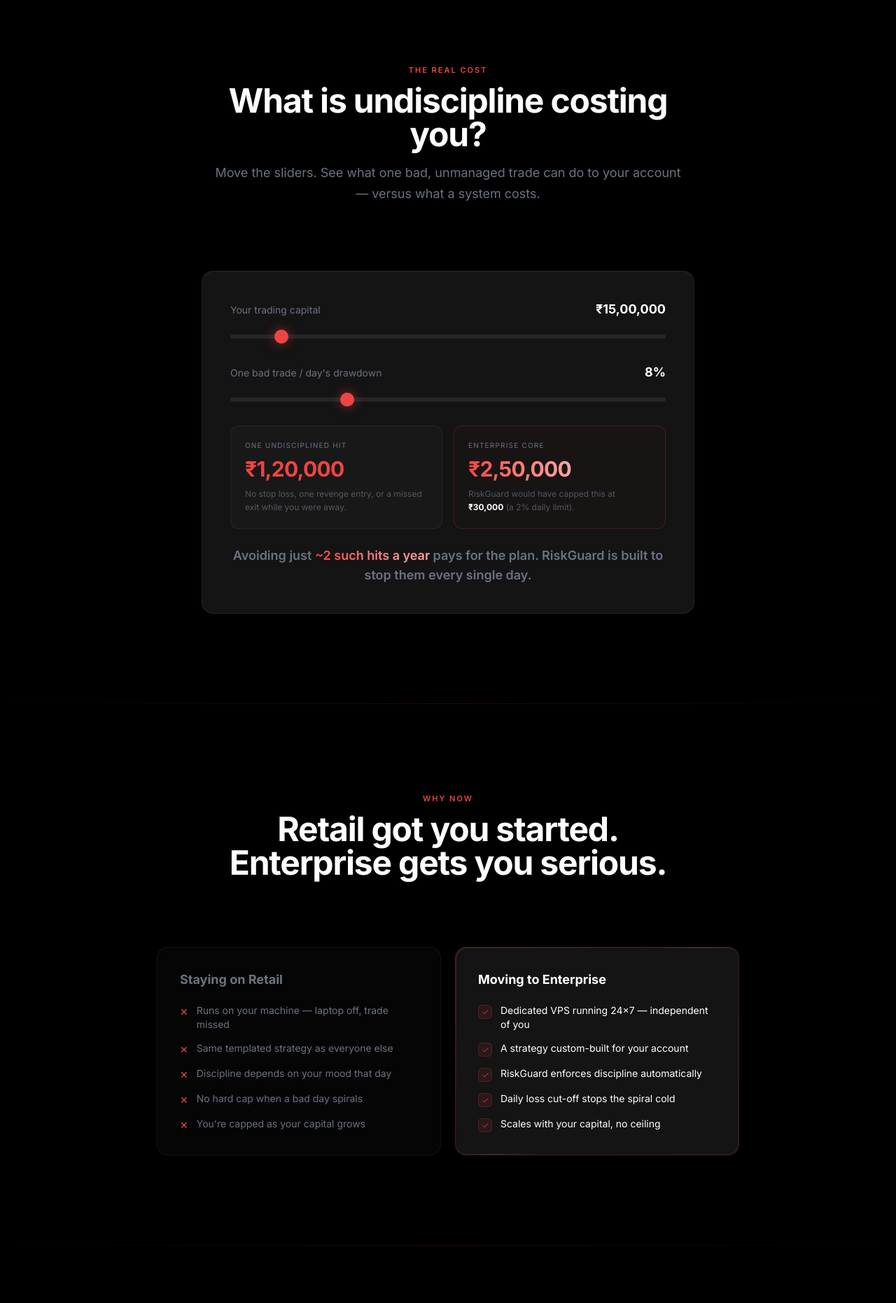
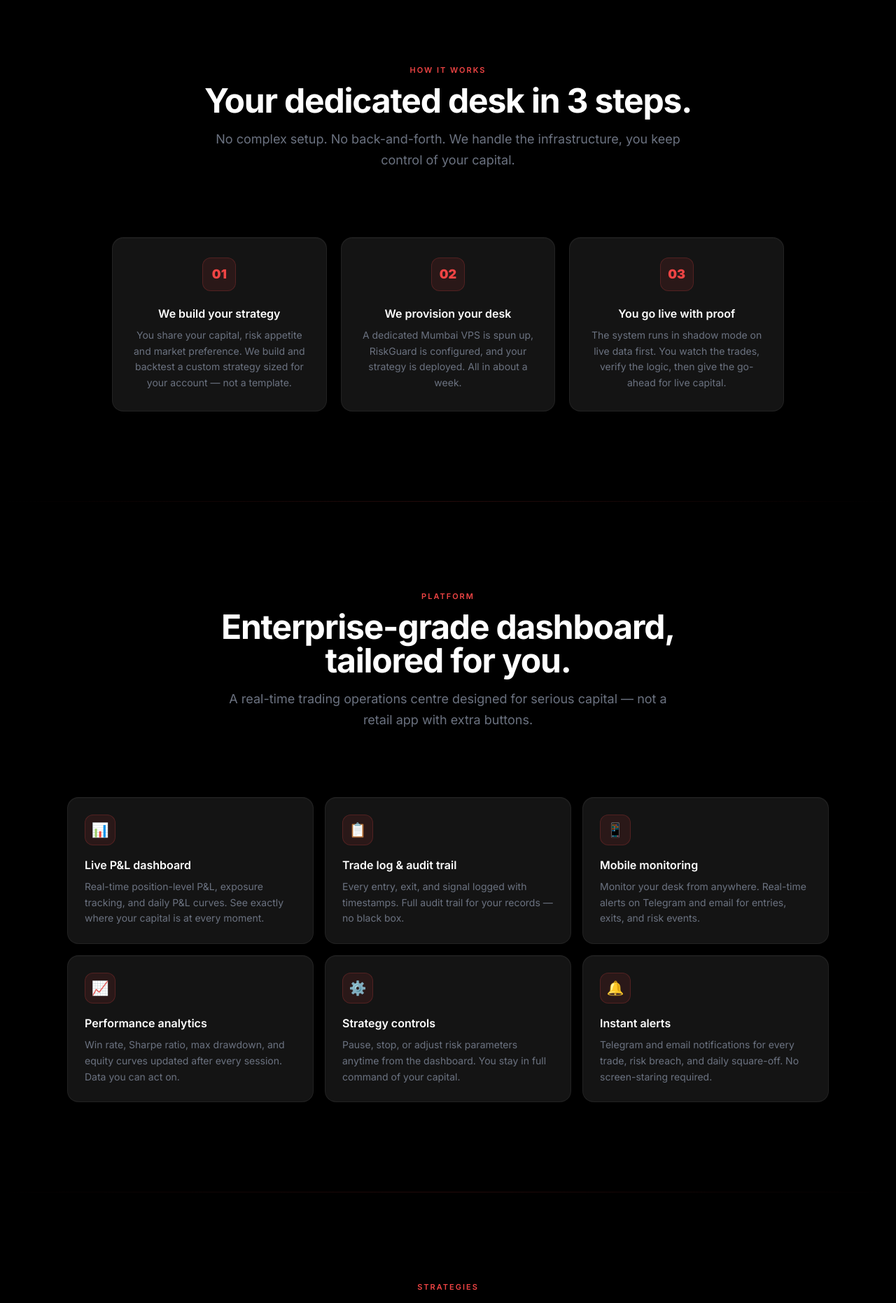
Before and after one commit to Aakibkhan07/ai.trademetrix.tech, a Next.js app: page /enterprise in a window 1280 px wide. Shown: the part 880-2742 px from the top of the page at 70% size. Built offline with nearby package versions, Linux system fonts and the light colour scheme; no server answers.

Commit message:
Add How It Works, Platform, Strategies sections to /enterprise page

```diff
--- a/src/app/enterprise/page.tsx
+++ b/src/app/enterprise/page.tsx
@@ -150,6 +150,108 @@
             </motion.div>
           </div>
         </section>
+
+        <div className="section-divider" />
+
+        {/* HOW IT WORKS */}
+        <Section id="how-it-works">
+          <div className="text-center max-w-3xl mx-auto mb-16 md:mb-24 px-4 sm:px-6 lg:px-8">
+            <SecLabel>How It Works</SecLabel>
+            <SecTitle>Your dedicated desk in 3 steps.</SecTitle>
+            <SecSub>No complex setup. No back-and-forth. We handle the infrastructure, you keep control of your capital.</SecSub>
+          </div>
+
+          <div className="max-w-5xl mx-auto px-4 sm:px-6 lg:px-8 grid md:grid-cols-3 gap-5">
+            {[
+              { num: '01', title: 'We build your strategy', desc: 'You share your capital, risk appetite and market preference. We build and backtest a custom strategy sized for your account — not a template.' },
+              { num: '02', title: 'We provision your desk', desc: 'A dedicated Mumbai VPS is spun up, RiskGuard is configured, and your strategy is deployed. All in about a week.' },
+              { num: '03', title: 'You go live with proof', desc: 'The system runs in shadow mode on live data first. You watch the trades, verify the logic, then give the go-ahead for live capital.' },
+            ].map((step, i) => (
+              <FadeIn key={step.num} delay={i * 0.1}>
+                <div className="rounded-2xl border border-white/[0.06] bg-card p-7 card-depth hover-lift text-center">
+                  <div className="w-12 h-12 rounded-xl bg-accent/10 border border-accent/20 flex items-center justify-center text-accent font-black text-lg mx-auto mb-5">
+                    {step.num}
+                  </div>
+                  <h3 className="text-base font-semibold text-white mb-2">{step.title}</h3>
+                  <p className="text-sm text-muted leading-relaxed">{step.desc}</p>
+                </div>
+              </FadeIn>
+            ))}
+          </div>
+        </Section>
+
+        <div className="section-divider" />
+
+        {/* PLATFORM */}
+        <Section id="platform">
+          <div className="text-center max-w-3xl mx-auto mb-16 md:mb-24 px-4 sm:px-6 lg:px-8">
+            <SecLabel>Platform</SecLabel>
+            <SecTitle>Enterprise-grade dashboard, tailored for you.</SecTitle>
+            <SecSub>A real-time trading operations centre designed for serious capital — not a retail app with extra buttons.</SecSub>
+          </div>
+
+          <div className="max-w-6xl mx-auto px-4 sm:px-6 lg:px-8 grid md:grid-cols-3 gap-4">
+            {[
+              { icon: '📊', title: 'Live P&L dashboard', desc: 'Real-time position-level P&L, exposure tracking, and daily P&L curves. See exactly where your capital is at every moment.' },
+              { icon: '📋', title: 'Trade log & audit trail', desc: 'Every entry, exit, and signal logged with timestamps. Full audit trail for your records — no black box.' },
+              { icon: '📱', title: 'Mobile monitoring', desc: 'Monitor your desk from anywhere. Real-time alerts on Telegram and email for entries, exits, and risk events.' },
+              { icon: '📈', title: 'Performance analytics', desc: 'Win rate, Sharpe ratio, max drawdown, and equity curves updated after every session. Data you can act on.' },
+              { icon: '⚙️', title: 'Strategy controls', desc: 'Pause, stop, or adjust risk parameters anytime from the dashboard. You stay in full command of your capital.' },
+              { icon: '🔔', title: 'Instant alerts', desc: 'Telegram and email notifications for every trade, risk breach, and daily square-off. No screen-staring required.' },
+            ].map((feat, i) => (
+              <FadeIn key={feat.title} delay={i * 0.06}>
+                <div className="rounded-2xl border border-white/[0.06] bg-card p-6 card-depth hover-lift h-full group">
+                  <div className="w-11 h-11 rounded-xl flex items-center justify-center text-xl bg-accent/10 border border-accent/20 mb-4 group-hover:bg-accent/15 transition-colors">
+                    {feat.icon}
+                  </div>
+                  <h3 className="text-base font-semibold text-white mb-2">{feat.title}</h3>
+                  <p className="text-sm text-muted leading-relaxed">{feat.desc}</p>
+                </div>
+              </FadeIn>
+            ))}
+          </div>
+        </Section>
+
+        <div className="section-divider" />
+
+        {/* STRATEGIES */}
+        <Section id="strategies">
+          <div className="text-center max-w-3xl mx-auto mb-16 md:mb-24 px-4 sm:px-6 lg:px-8">
+            <SecLabel>Strategies</SecLabel>
+            <SecTitle>Built for your capital, not a template.</SecTitle>
+            <SecSub>Every enterprise strategy is custom-built and backtested on 15+ years of data before it touches your account.</SecSub>
+          </div>
+
+          <div className="max-w-5xl mx-auto px-4 sm:px-6 lg:px-8 grid md:grid-cols-3 gap-4">
+            {[
+              { name: 'Trend Following', tag: 'Directional', desc: 'Captures sustained moves using multi-timeframe confirmation. Ideal for NIFTY and BANK NIFTY futures.', win: '68%', dd: '8.2%', sharpe: '2.1' },
+              { name: 'Mean Reversion', tag: 'Counter-Trend', desc: 'Profits from statistical pullbacks using z-score and Bollinger Band confluences. Best in range-bound markets.', win: '72%', dd: '5.1%', sharpe: '1.8' },
+              { name: 'Breakout Momentum', tag: 'High Momentum', desc: 'Detects breakouts with volume confirmation and volatility filters. Higher reward per trade with dynamic position sizing.', win: '55%', dd: '15.3%', sharpe: '1.5' },
+              { name: 'Options Premium', tag: 'Theta Capture', desc: 'Sells out-of-the-money options strangles with delta hedging. IV rank and term structure drive entry timing.', win: '65%', dd: '6.8%', sharpe: '1.9' },
+              { name: 'Scalp Pro', tag: 'Intraday', desc: 'Sub-second execution using order flow imbalance and tape reading. Designed for highly liquid stocks during peak hours.', win: '61%', dd: '12.4%', sharpe: '1.3' },
+              { name: 'Swing Systematic', tag: 'Multi-Day', desc: 'Holds positions 2-7 days using ATR-based trailing stops and pyramiding. Lowest screen time, highest per-trade return.', win: '76%', dd: '4.2%', sharpe: '2.3' },
+            ].map((strat, i) => (
+              <FadeIn key={strat.name} delay={i * 0.06}>
+                <div className="rounded-2xl border border-white/[0.06] bg-card p-6 card-depth hover-lift h-full group">
+                  <div className="flex items-center justify-between mb-3">
+                    <h3 className="text-base font-semibold text-white">{strat.name}</h3>
+                    <span className="text-[10px] font-medium px-2 py-0.5 rounded-full bg-accent/10 text-accent border border-accent/20">{strat.tag}</span>
+                  </div>
+                  <p className="text-sm text-muted leading-relaxed mb-4">{strat.desc}</p>
+                  <div className="grid grid-cols-3 gap-3 pt-3 border-t border-white/[0.06]">
+                    <div><div className="text-[10px] text-muted uppercase tracking-wider">Win Rate</div><div className="text-sm font-bold text-white">{strat.win}</div></div>
+                    <div><div className="text-[10px] text-muted uppercase tracking-wider">Max DD</div><div className="text-sm font-bold text-white">{strat.dd}</div></div>
+                    <div><div className="text-[10px] text-muted uppercase tracking-wider">Sharpe</div><div className="text-sm font-bold text-white">{strat.sharpe}</div></div>
+                  </div>
+                </div>
+              </FadeIn>
+            ))}
+          </div>
+
+          <p className="text-center text-xs text-muted mt-6 max-w-xl mx-auto px-4">
+            These are reference profiles. Your enterprise strategy is custom-built and may differ based on your capital, risk appetite, and market view.
+          </p>
+        </Section>
 
         <div className="section-divider" />
 
```
